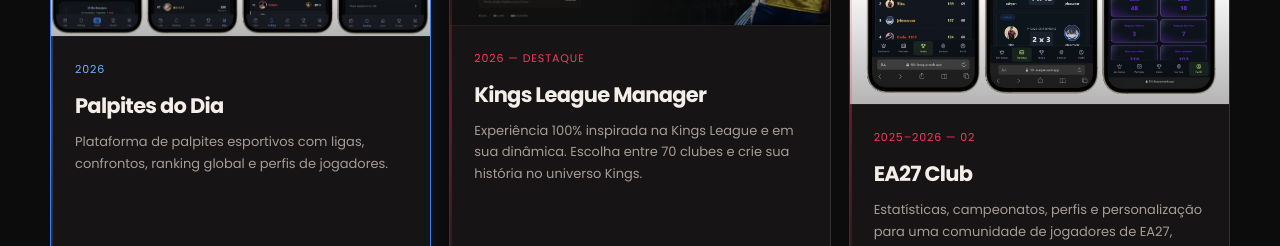
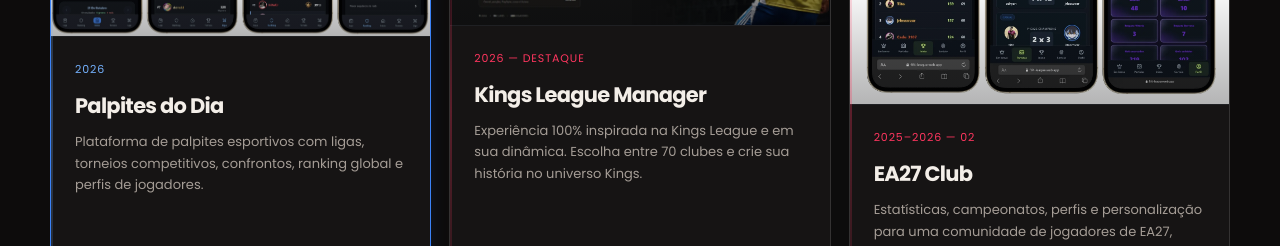
Before and after one commit to jrlescovar/jrlescovardeveloper, a React (Vite) app: page / in a window 1280 px wide. Shown: the part 1920-2166 px from the top of the page. Built offline with nearby package versions, Linux system fonts and the light colour scheme.

Commit message:
Inclui torneios competitivos na descricao do Palpites do Dia

```diff
--- a/src/translations.js
+++ b/src/translations.js
@@ -75,7 +75,7 @@
       featured: "2026 — DESTAQUE",
       versionOne: "Versão 1.0",
       projectDescriptions: [
-        "Plataforma de palpites esportivos com ligas, confrontos, ranking global e perfis de jogadores.",
+        "Plataforma de palpites esportivos com ligas, torneios competitivos, confrontos, ranking global e perfis de jogadores.",
         "Experiência 100% inspirada na Kings League e em sua dinâmica. Escolha entre 70 clubes e crie sua história no universo Kings.",
         "Estatísticas, campeonatos, perfis e personalização para uma comunidade de jogadores de EA27, remodelado e otimizado em uma nova versão do antigo EA26 Club APP.",
         "Disputa de pênaltis com cartas, estatísticas e mecânicas estratégicas, construída inteiramente em C.",
@@ -173,7 +173,7 @@
       featured: "2026 — FEATURED",
       versionOne: "Version 1.0",
       projectDescriptions: [
-        "A sports prediction platform with leagues, matchups, global rankings and player profiles.",
+        "A sports prediction platform with leagues, competitive tournaments, matchups, global rankings and player profiles.",
         "A 100% Kings League-inspired experience built around its unique dynamics. Choose from 70 clubs and create your own story in the Kings universe.",
         "Statistics, tournaments, profiles and customization for an EA27 player community, redesigned and optimized as a new version of the former EA26 Club APP.",
         "A penalty shootout game with cards, statistics and strategic mechanics, built entirely in C.",
@@ -271,7 +271,7 @@
       featured: "2026 — DESTACADO",
       versionOne: "Versión 1.0",
       projectDescriptions: [
-        "Plataforma de pronósticos deportivos con ligas, enfrentamientos, clasificación global y perfiles de jugadores.",
+        "Plataforma de pronósticos deportivos con ligas, torneos competitivos, enfrentamientos, clasificación global y perfiles de jugadores.",
         "Una experiencia 100% inspirada en la Kings League y su dinámica. Elige entre 70 clubes y crea tu propia historia en el universo Kings.",
         "Estadísticas, campeonatos, perfiles y personalización para una comunidad de jugadores de EA27, rediseñado y optimizado como una nueva versión del antiguo EA26 Club APP.",
         "Una tanda de penaltis con cartas, estadísticas y mecánicas estratégicas, desarrollada completamente en C.",
```
